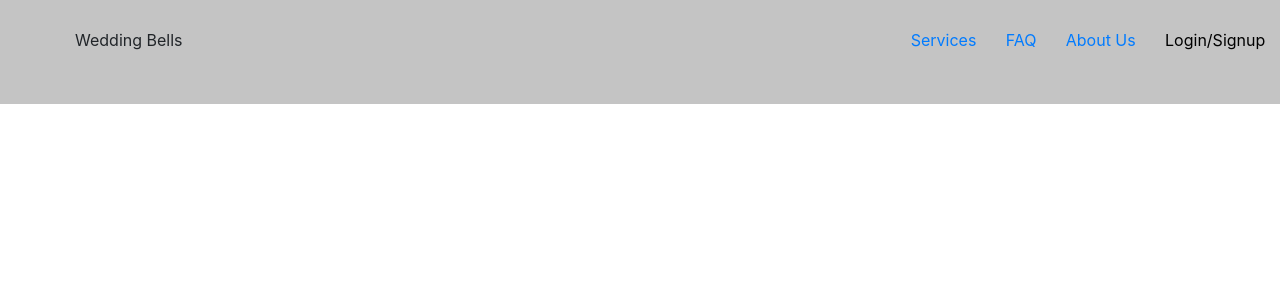
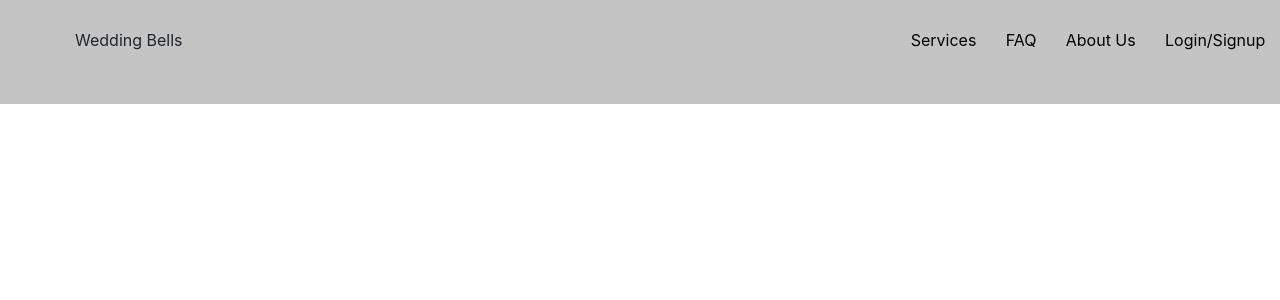
Before and after one commit to BloomTech-Labs/wedding-bells-fe, a React (Create React App) app in the folder weddingbells/: page /protected in a window 1280 px wide. Shown: the top 300 px of the page. Built offline with nearby package versions, Linux system fonts and the light colour scheme; sample sign-in values are in the browser's storage.

Commit message:
changed className='HashLink' to className='link'

```diff
--- a/weddingbells/src/components/Footer/Footer.js
+++ b/weddingbells/src/components/Footer/Footer.js
@@ -14,13 +14,13 @@ class Footer extends Component {
 					<h3>Wedding Bells </h3>
 				</div>
 				<div className="footer-links">
-					<HashLink to="#services" className="HashLink">
+					<HashLink to="#services" className="link">
 						Services
 					</HashLink>
-					<HashLink to="#faq" className="HashLink">
+					<HashLink to="#faq" className="link">
 						FAQ
 					</HashLink>
-					<HashLink to="#about-us" className="HashLink">
+					<HashLink to="#about-us" className="link">
 						About Us
 					</HashLink>
 					<Link to="#" className="link" onClick={this.props.toggleAuthModal}>
--- a/weddingbells/src/components/Header/Header.js
+++ b/weddingbells/src/components/Header/Header.js
@@ -11,13 +11,13 @@ class Header extends Component {
 			<div className="header-wrapper">
 				<div className="header-logo">Wedding Bells</div>
 				<div className="header-links">
-					<HashLink to="#services" className="HashLink">
+					<HashLink to="#services" className="link">
 						Services
 					</HashLink>
-					<HashLink to="#faq" className="HashLink">
+					<HashLink to="#faq" className="link">
 						FAQ
 					</HashLink>
-					<HashLink to="#about-us" className="HashLink">
+					<HashLink to="#about-us" className="link">
 						About Us
 					</HashLink>
 					<HashLink to="#" className="link" onClick={this.props.toggleAuthModal}>
```
